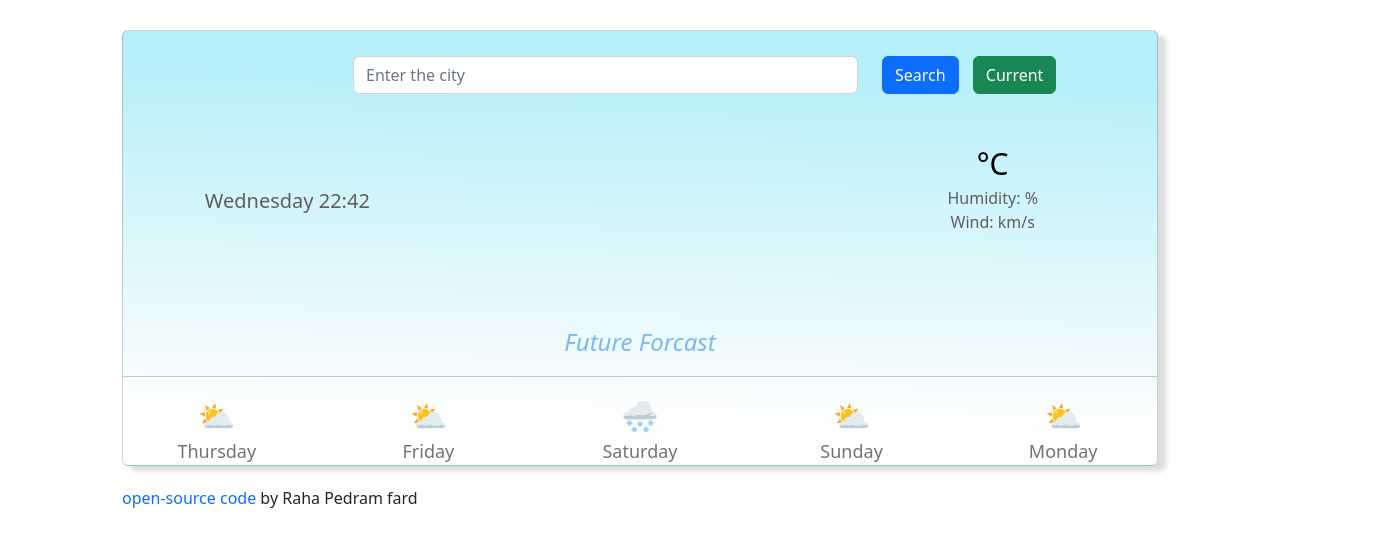
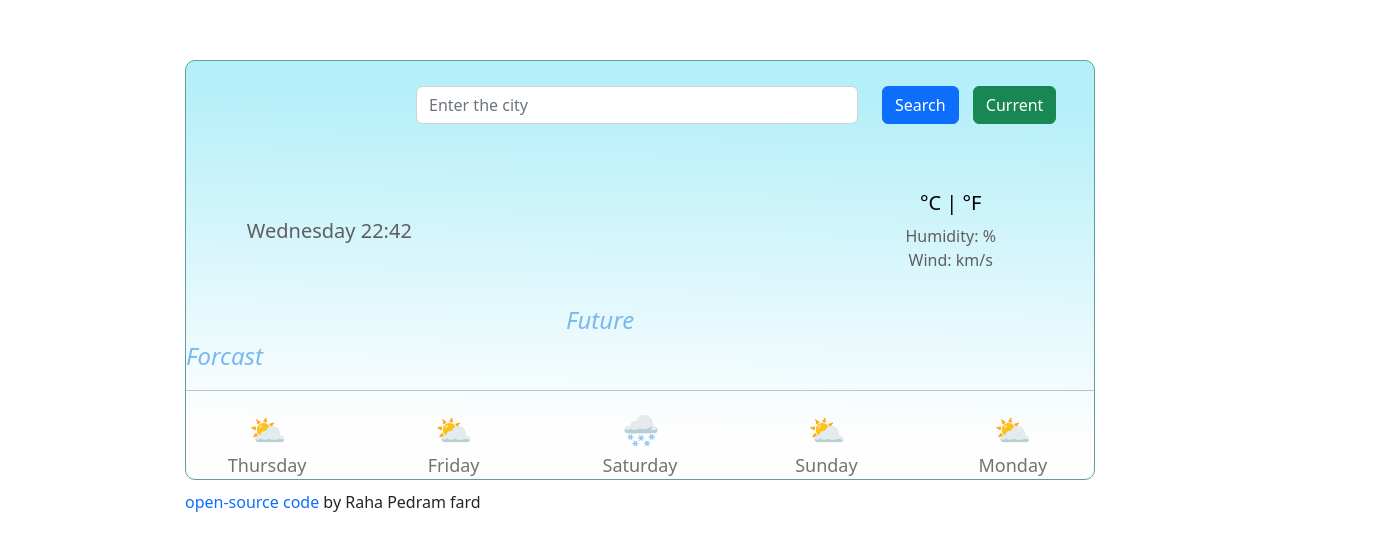
Before and after one commit to Raha-P/Weather-app, a plain HTML site: page index.html in a window 1280 px wide. Shown: the whole page, 1399 px wide, since content can reach past the window. Drawn offline with nearby package versions, Linux system fonts and the light colour scheme; no server answers.

Commit message:
updated html and added icon

```diff
--- a/index.html
+++ b/index.html
@@ -14,11 +14,18 @@
     <script src="https://unpkg.com/axios@1.1.2/dist/axios.min.js"></script>
 </head>
 <style>
-    .card {
-        background: linear-gradient(181.2deg, rgb(181, 239, 249) 10.5%, rgb(254, 254, 254) 86.8%);
-        ;
-        margin: 30px 40px;
-        box-shadow: 8px 5px 5px rgb(221, 220, 220);
+
+    .app {
+    background: linear-gradient(181.2deg, rgb(181, 239, 249) 10.5%, rgb(254, 254, 254) 86.8%);
+    border: 1px solid cadetblue;
+    border-radius: 10px;
+    }
+
+
+    .wrapper {
+    max-width: 950px;
+    margin: 40px auto;
+    padding: 20px;
     }
 
     .searchBox {
@@ -54,8 +61,15 @@
     }
 
     .degree {
-        font-size: 30px;
+        font-size: 35px;
         color: black;
+    }
+
+    #celsius {
+        font-size: 20px;
+    }
+    #faren {
+        font-size: 20px;
     }
 
     .details {
@@ -66,6 +80,7 @@
     .futureforcast {
         color: rgb(124, 184, 240);
         font-size: 24px;
+        padding: 380px;
     }
 
     .otherdays {
@@ -85,18 +100,23 @@
         margin: 0px 10px;
     }
     .codeby {
-    margin: 30px 40px;
-    line-height: 5px;
+    line-height: 45px;
 }
 
 a {
     text-decoration: none;
 }
+img {
+    display: block;
+    margin: 0 auto;
+
+}
 </style>
 
 <body>
     <div class="container">
-        <div class="card body">
+    <div class="wrapper">
+        <div class="app">
             <span class="searchBox">
                 <div class="row">
                     <div class="col">
@@ -120,16 +140,15 @@ a {
             </span>
             <div class="col">
                 <span class="firstweather" id="firstweather"> </span>
+                <img src=" " alt="" id="icon">
             </div>
             <div class="col">
-                <span class="degree"> <span id="degreeNumber"> </span> <span id="celsius">°C</span>
+                <span class="degree"> <span id="degreeNumber"> </span> <span id="celsius">°C | </span> <span id="faren">°F</span>
                     <div class="details">Humidity: <span class="humidity" id="humidity"> </span>% <br> Wind: <span
                             class="wind" id="wind"> </span> km/s </div>
             </div>
         </div>
 
-        <br>
-        <br>
         <br>
         <em><span class="futureforcast">Future Forcast</span> </em>
         <hr>
@@ -151,10 +170,12 @@ a {
                     <span class="emoji5">⛅️</span> <br> Monday
                 </div>
         </span>
+        </div>
+
+        </div>
+
+        <div class="codeby"> <a href="https://github.com/Raha-P/Weather-app">open-source code</a> by Raha Pedram fard</div>
     </div>
-    </div>
-    <div class="codeby"> <a href="https://github.com/Raha-P/Weather-app">open-source code</a> by Raha Pedram fard</div>
-
     <script>
 
 
@@ -165,8 +186,11 @@ a {
             document.querySelector("#wind").innerHTML = Math.round(response.data.wind.speed);
             document.querySelector("#humidity").innerHTML = response.data.main.humidity;
             document.querySelector("#firstweather").innerHTML = response.data.weather[0].main;
+            document.querySelector("#icon").setAttribute("src", "http://openweathermap.org/img/wn/" +response.data.weather[0].icon+ "@2x.png");
 
         }
+
+
 
 
         function defaultt(cityyy) {
@@ -202,7 +226,12 @@ a {
         let clock = document.querySelector("#clock");
         let hours = now.getHours();
         let minutes = now.getMinutes();
-        clock.innerHTML = hours + ":" + minutes;
+
+        if (minutes<10) {
+            clock.innerHTML = hours + ":0" + minutes;}
+            else {
+                clock.innerHTML = hours + ":" + minutes;
+            }
 
 
 
```
